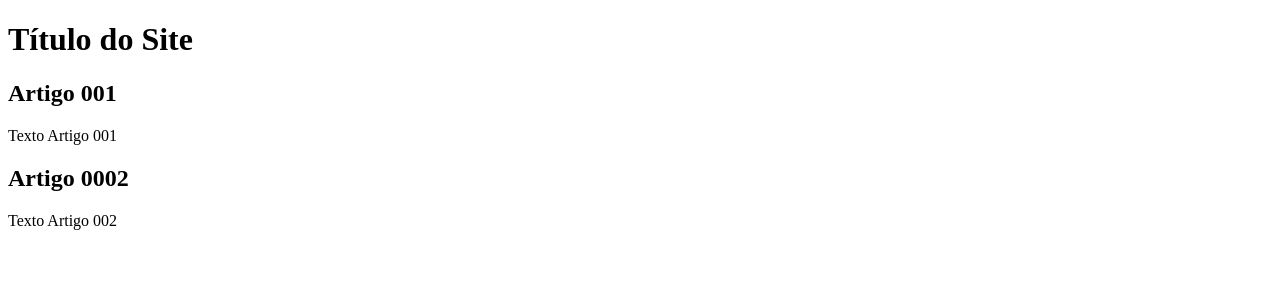
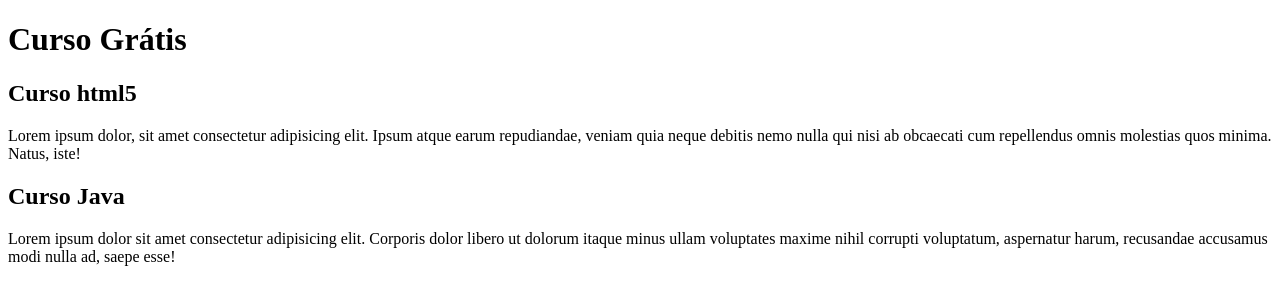
Before and after one commit to Edisonepj/projeto-site, a plain HTML site: page index.html in a window 1280 px wide. Drawn offline with Linux system fonts and the light colour scheme.

Commit message:
começo conteúdo

```diff
--- a/index.html
+++ b/index.html
@@ -9,15 +9,15 @@
 <body>
     <main>
         <header>
-            <h1>Título do Site</h1>
+            <h1>Curso Grátis</h1>
         </header>
         <article>
-            <h2>Artigo 001</h2>
-            <p>Texto Artigo 001</p>
+            <h2>Curso html5</h2>
+            <p>Lorem ipsum dolor, sit amet consectetur adipisicing elit. Ipsum atque earum repudiandae, veniam quia neque debitis nemo nulla qui nisi ab obcaecati cum repellendus omnis molestias quos minima. Natus, iste!</p>
         </article>
         <article>
-            <h2>Artigo 0002</h2>
-            <p>Texto Artigo 002</p>
+            <h2>Curso Java</h2>
+            <p>Lorem ipsum dolor sit amet consectetur adipisicing elit. Corporis dolor libero ut dolorum itaque minus ullam voluptates maxime nihil corrupti voluptatum, aspernatur harum, recusandae accusamus modi nulla ad, saepe esse!</p>
         </article>
     </main>
 
```
